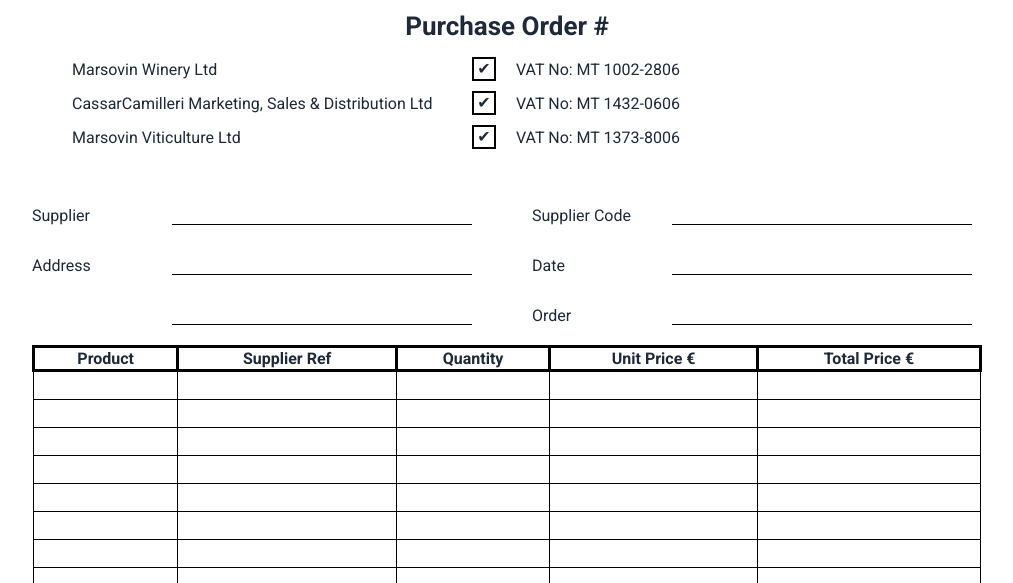
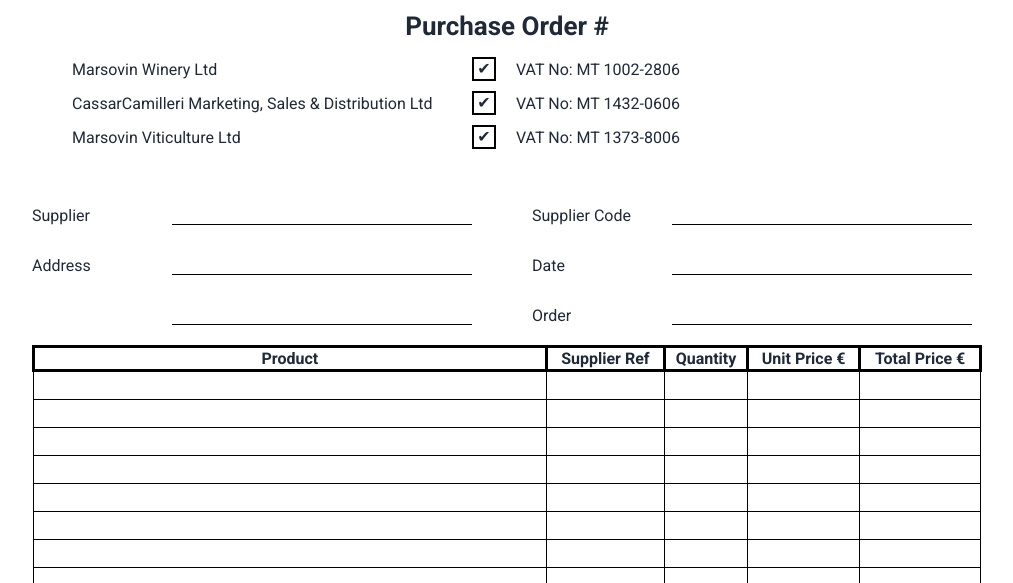
Before and after one commit to AlexeyDemyan/PO-generator-frontend, a website: page print.html in a window 1280 px wide. Shown: the part 217-800 px from the top of the page, without its empty margins (133-1146 px from the left). Drawn offline with Linux system fonts and the light colour scheme.

Commit message:
edited item name field following conversation with Ray

```diff
--- a/css/print-style.css
+++ b/css/print-style.css
@@ -134,6 +134,10 @@
   border: 3px solid black;
 }
 
+.section__po-entry-lines table tr :first-child {
+  min-width: 400px;
+}
+
 .section__po-entry-lines table td {
   height: 25px;
   text-align: center;
```
